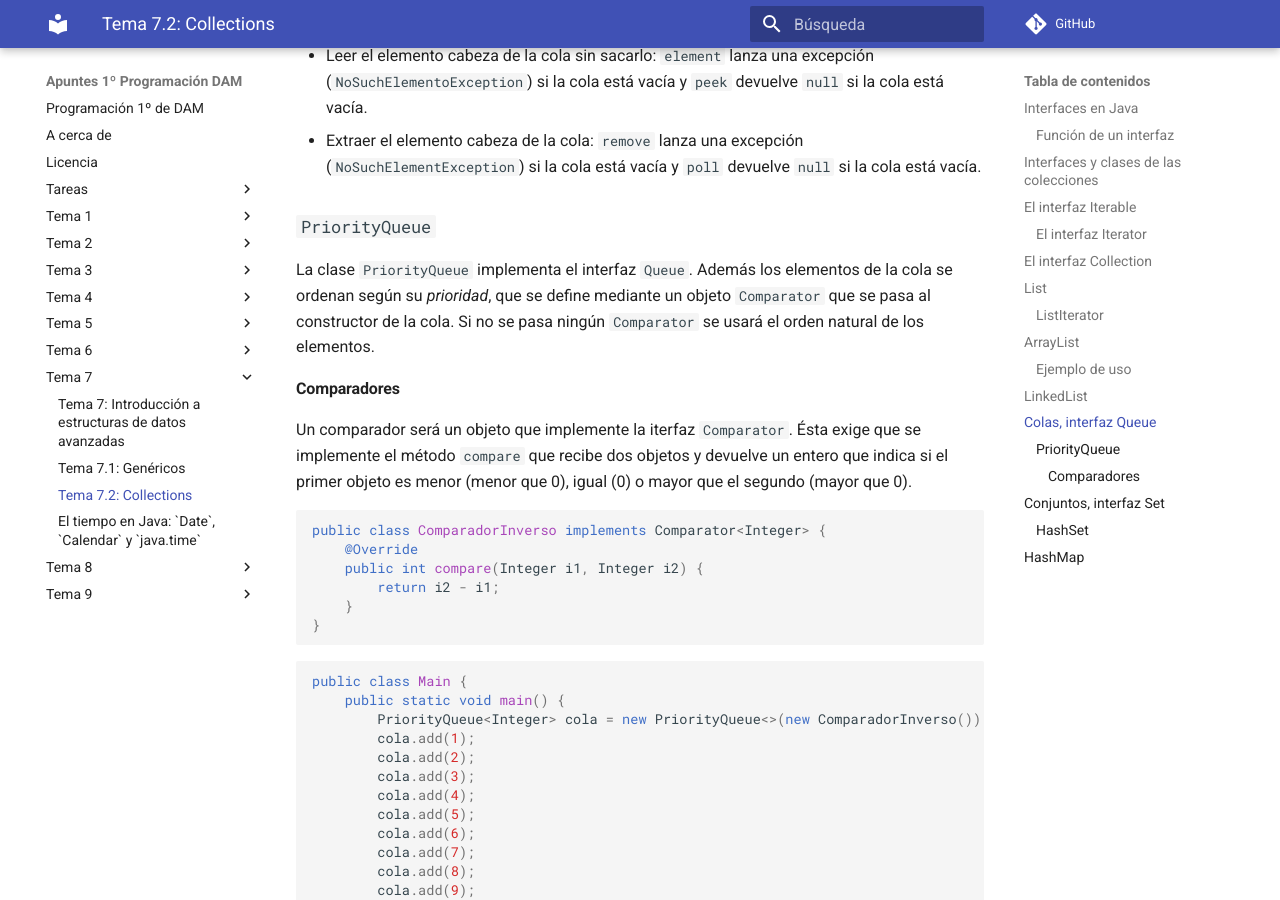
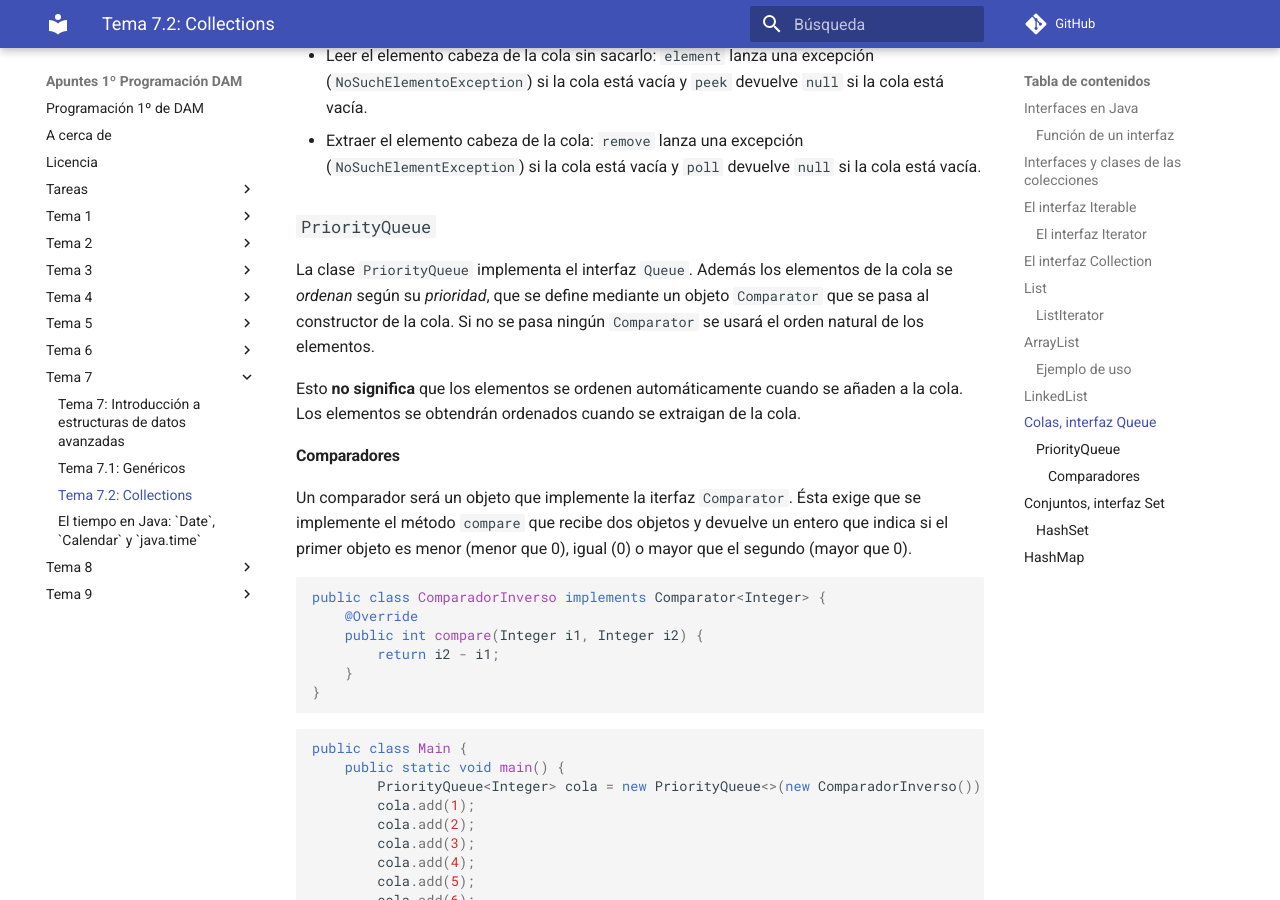
Before and after one commit to mmourazos/DAM_PR_Apuntes, an MkDocs documentation site: the page built from docs/Tema 7/Tema 7.2 - Collections.md, in a window 1280 px wide and 900 px high, scrolled down 6609 px. Built offline with MkDocs 1.6.1 and Material for MkDocs 9.7.7, drawn with Linux system fonts in a browser that asks for light colours; comment, search, counter and statistics services are not loaded.

Commit message:
Retoque apuntes

```diff
--- a/docs/Tema 7/Tema 7.2 - Collections.md
+++ b/docs/Tema 7/Tema 7.2 - Collections.md
@@ -174,7 +174,9 @@ Como podemos ver hay dos métodos para cada operación, uno de ellos lanza una e
 
 ### `PriorityQueue`
 
-La clase `PriorityQueue` implementa el interfaz `Queue`. Además los elementos de la cola se ordenan según su _prioridad_, que se define mediante un objeto `Comparator` que se pasa al constructor de la cola. Si no se pasa ningún `Comparator` se usará el orden natural de los elementos.
+La clase `PriorityQueue` implementa el interfaz `Queue`. Además los elementos de la cola se _ordenan_ según su _prioridad_, que se define mediante un objeto `Comparator` que se pasa al constructor de la cola. Si no se pasa ningún `Comparator` se usará el orden natural de los elementos.
+
+Esto **no significa** que los elementos se ordenen automáticamente cuando se añaden a la cola. Los elementos se obtendrán ordenados cuando se extraigan de la cola.
 
 #### Comparadores
 
```
Also changed, not shown: docs/Tareas/Tarea 5 - Enunciado.md (added, +5 -0 lines).
